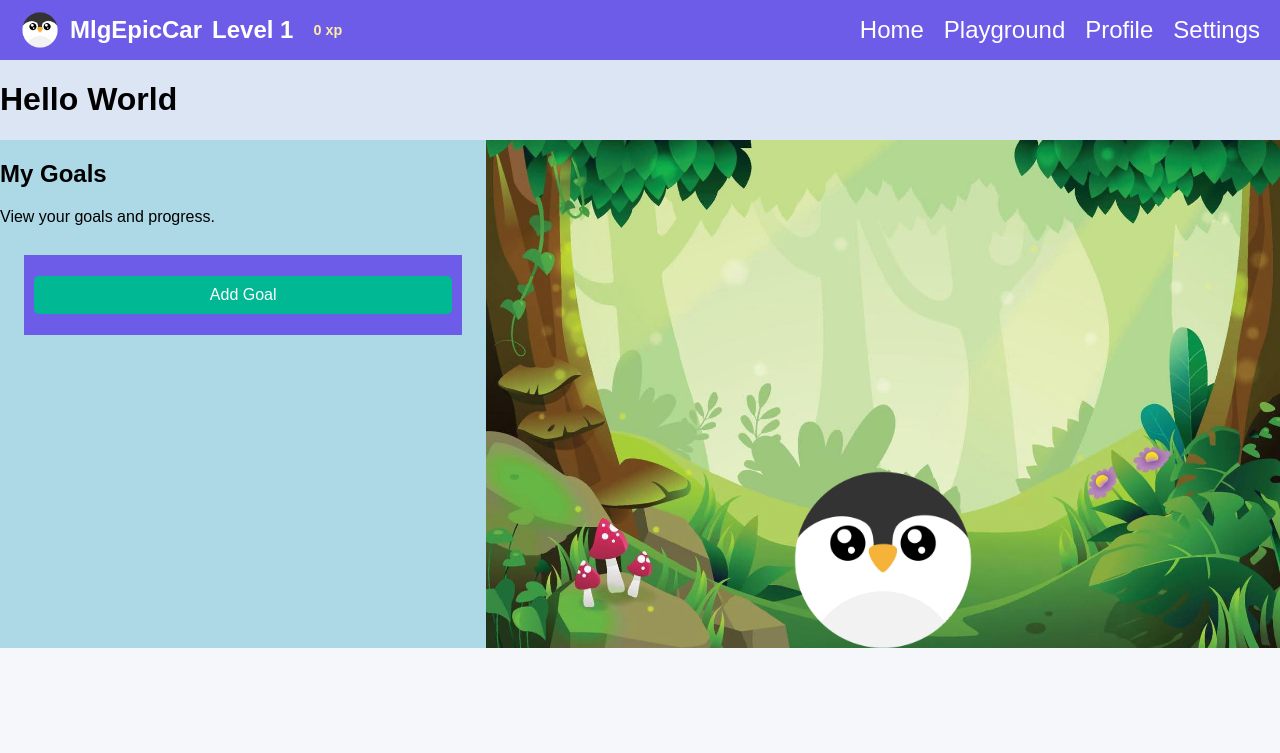
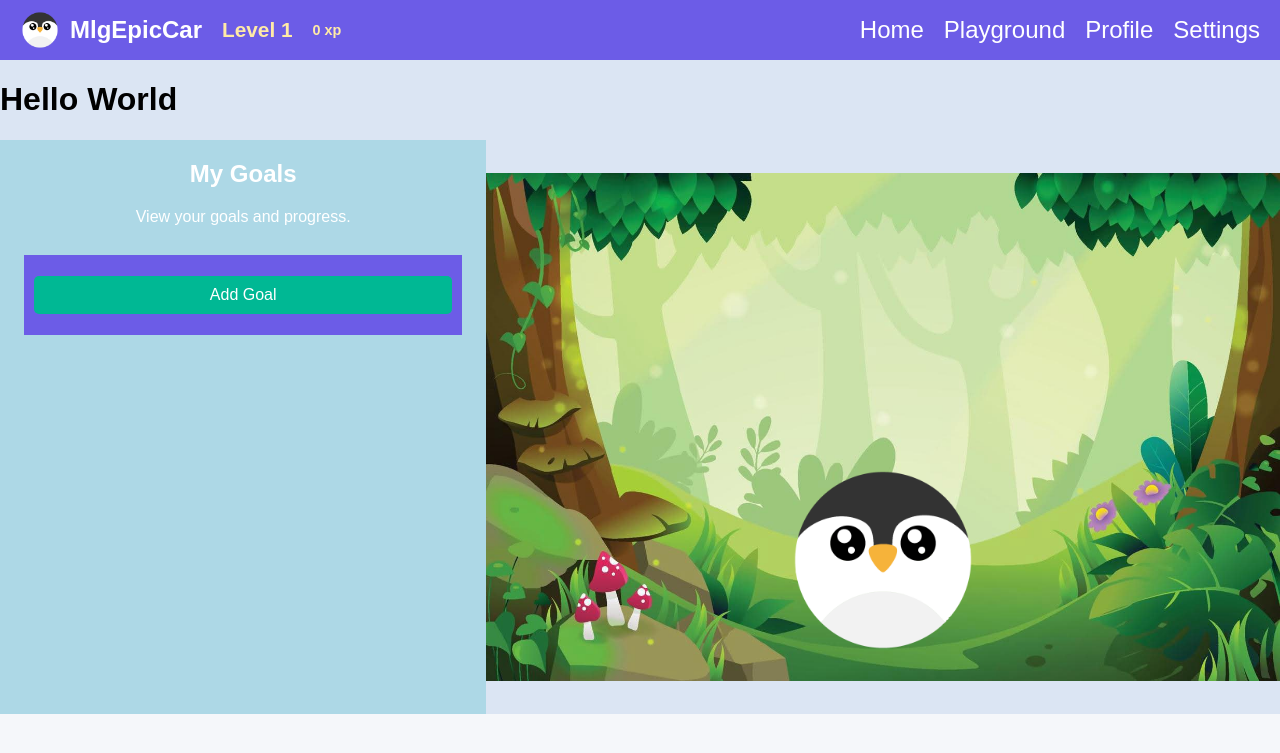
Before and after one commit to MlgEpicCar/HenHacks2026, a Flask app: page / in a window 1280 px wide. Shown: the top 753 px of the page. Run offline with Flask 3, Linux system fonts and the light colour scheme; the visitor is signed in with stand-in values (Sample User, id 1).

Commit message:
Goal list stylings
made the list longer
and gave heading some style

```diff
--- a/static/style.css
+++ b/static/style.css
@@ -48,6 +48,12 @@ html, body {
     text-decoration: none;
     color: white;
 }
+.level {
+    margin-left: 10px;
+    font-size: 1.3rem;
+    color: #ffeaa7;
+    font-weight: bold;
+}
 .xp {
     margin-left: 10px;
     font-size: 0.9rem;
@@ -88,7 +94,7 @@ html, body {
     height: 100%;
 }
 .goals_container {
-    height: 40vh;
+    height: 55vh;
     margin: 5%;
     overflow-y: auto;
 }
@@ -127,6 +133,12 @@ html, body {
 .goal-checkbox {
     flex-shrink: 0;
     cursor: pointer;
+}
+.goalheader {
+    color: white;
+    text-align: center;
+    flex: 1;
+    height: auto;
 }
 .priority-badge {
     background-color: #6c5ce7;
--- a/templates/index.html
+++ b/templates/index.html
@@ -6,8 +6,8 @@
 
 <div class="index_container">
     <div class="dashboard">
-        <h2>My Goals</h2>
-        <p>View your goals and progress.</p>
+        <h2 class="goalheader">My Goals</h2>
+        <p class="goalheader">View your goals and progress.</p>
         <div class="goals_container" id="goals_Container">
             {% if current_user %}
                 {% for goal in goals %}
```
